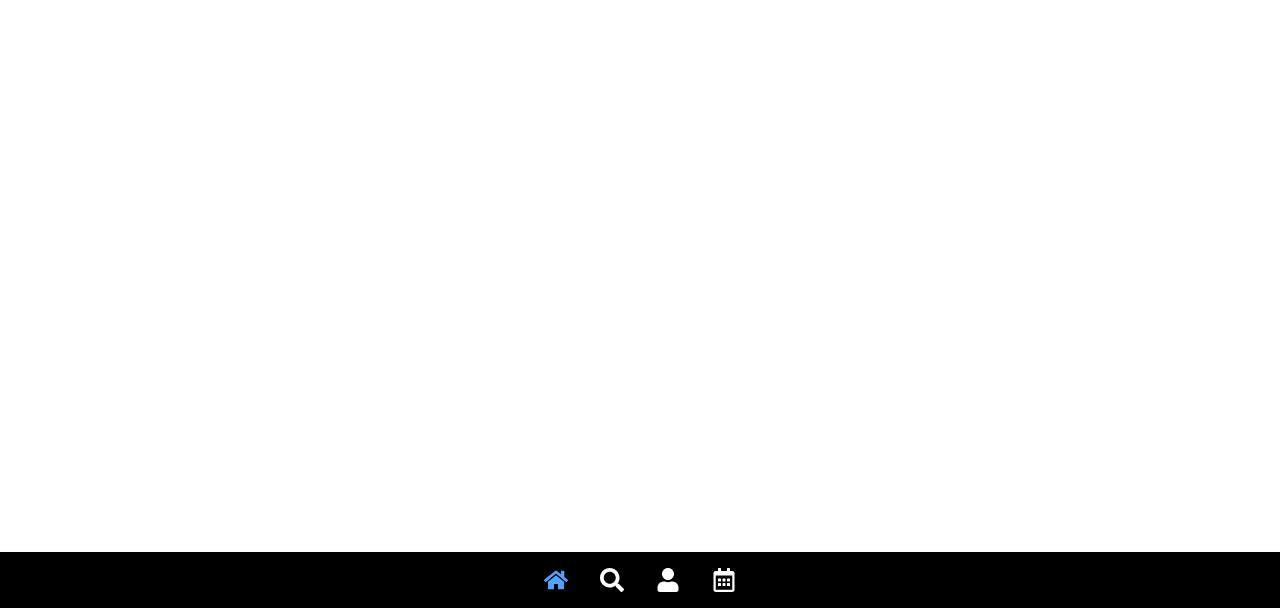
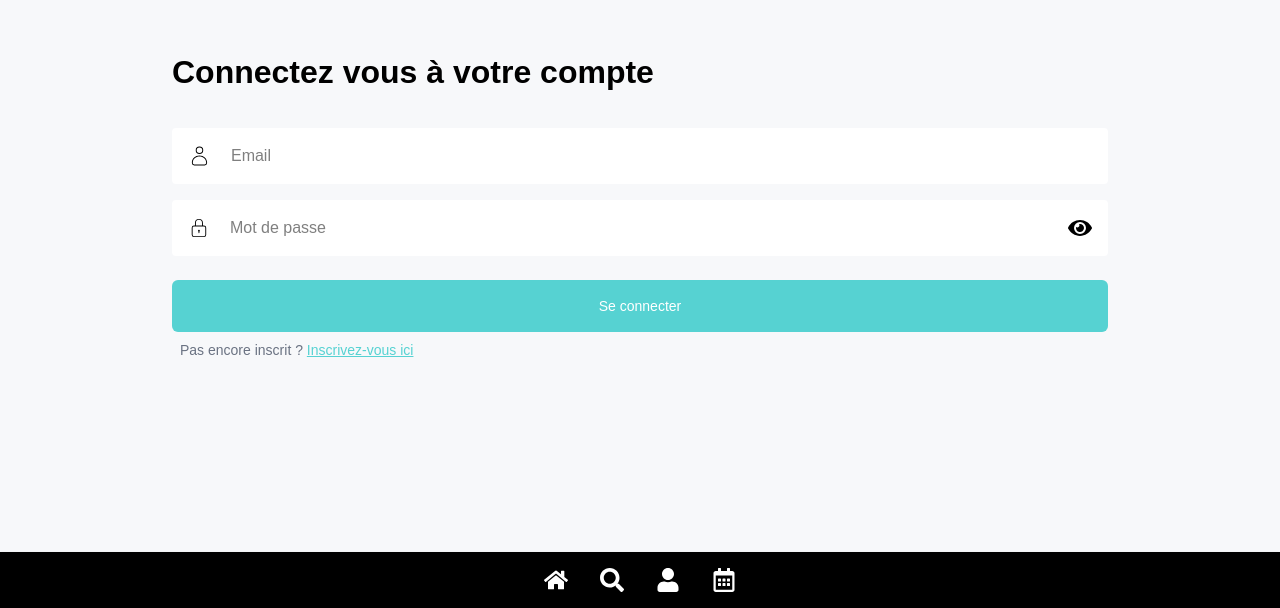
Before and after one commit to CharonTom/event_project_front, a React (Vite) app: page /#/login in a window 1280 px wide. Before the commit this address led to /. Shown: the part 192-800 px from the top of the page. Built offline with nearby package versions, Linux system fonts and the light colour scheme; no server answers.

Commit message:
starting the integration

```diff
--- a/src/auth/Login.tsx
+++ b/src/auth/Login.tsx
@@ -3,34 +3,28 @@ import { useNavigate, Link } from "react-router-dom";
 import { useAuth } from "../contexts/AuthContext";
 import axios from "axios";
 import { CiUser } from "react-icons/ci";
-import { FaEye } from "react-icons/fa";
-import { FaEyeSlash } from "react-icons/fa";
+import { FaEye, FaEyeSlash } from "react-icons/fa";
 import { CiLock } from "react-icons/ci";
 
 const Login: React.FC = () => {
   const [email, setEmail] = useState("");
   const [password, setPassword] = useState("");
+  const [showPassword, setShowPassword] = useState(false); // ← état pour le mot de passe
   const [error, setError] = useState<string | null>(null);
 
   const { setToken } = useAuth();
   const navigate = useNavigate();
-
   const BASE_URL = import.meta.env.VITE_SERVER_URL;
 
   const handleSubmit = async (e: FormEvent) => {
     e.preventDefault();
     try {
-      // Adapte l'URL selon ton API NestJS
       const response = await axios.post<{ access_token: string }>(
         `${BASE_URL}/auth/login`,
-        {
-          email,
-          password,
-        }
+        { email, password }
       );
       setToken(response.data.access_token);
-      navigate("/account", { replace: true }); // replace true pour éviter de revenir à la page de connexion avec le bouton "retour" du navigateur
-      // eslint-disable-next-line @typescript-eslint/no-explicit-any
+      navigate("/account", { replace: true });
     } catch (err: any) {
       setError(err.response?.data?.message || "Erreur de connexion");
     }
@@ -42,13 +36,10 @@ const Login: React.FC = () => {
         <h1 className="text-[32px] font-bold">Connectez vous à votre compte</h1>
         {error && <p className="text-red-600 text-sm text-center">{error}</p>}
         <form className="mt-8 space-y-6" onSubmit={handleSubmit}>
-          <div className="rounded-md">
-            <div className="mb-4">
-              <div className="flex-center bg-white p-2">
+          <div className="rounded-md space-y-4">
+            {/* Champ email inchangé */}
+            <div className="flex-center bg-white p-2 rounded">
               <CiUser className="m-2 text-2xl" />
-                <label htmlFor="email" className="sr-only">
-                  Email
-                </label>
               <input
                 id="email"
                 name="email"
@@ -60,28 +51,29 @@ const Login: React.FC = () => {
                 className="w-full px-3 py-2"
                 placeholder="Email"
               />
-                <div></div>
             </div>
-            </div>
-            <div>
-              <div className="flex-center bg-white p-2">
+
+            {/* Champ mot de passe avec toggle */}
+            <div className="flex-center bg-white p-2 rounded">
               <CiLock className="m-2 text-2xl" />
-                <label htmlFor="password" className="sr-only">
-                  Mot de passe
-                </label>
               <input
                 id="password"
                 name="password"
-                  type="password"
+                type={showPassword ? "text" : "password"} // ← type dynamique
                 autoComplete="current-password"
                 required
                 value={password}
                 onChange={(e) => setPassword(e.target.value)}
-                  className="rounded  w-full px-3 py-2"
+                className="w-full px-3 py-2"
                 placeholder="Mot de passe"
               />
-                <FaEye className="text-2xl m-2" />
-              </div>
+              <button
+                type="button"
+                onClick={() => setShowPassword((prev) => !prev)}
+                className="m-2 text-2xl focus:outline-none"
+              >
+                {showPassword ? <FaEyeSlash /> : <FaEye />}
+              </button>
             </div>
           </div>
 
@@ -94,8 +86,8 @@ const Login: React.FC = () => {
             </button>
             <p className="p-2 text-sm text-gray-500">
               Pas encore inscrit ?{" "}
-              <Link to="/register" className="">
-                Inscrivez vous ici
+              <Link to="/register" className="text-primary underline">
+                Inscrivez-vous ici
               </Link>
             </p>
           </div>
```
Lines whose indentation alone changed are shown as unchanged.
